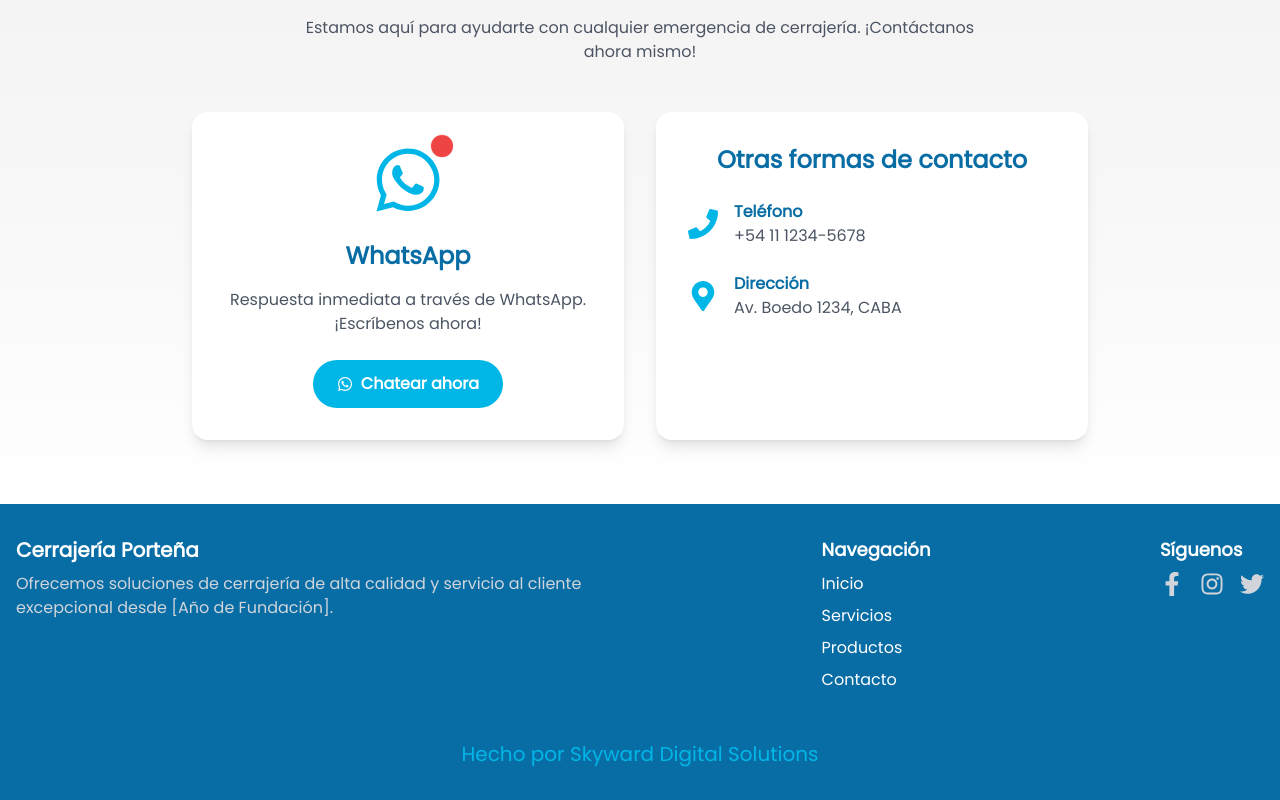
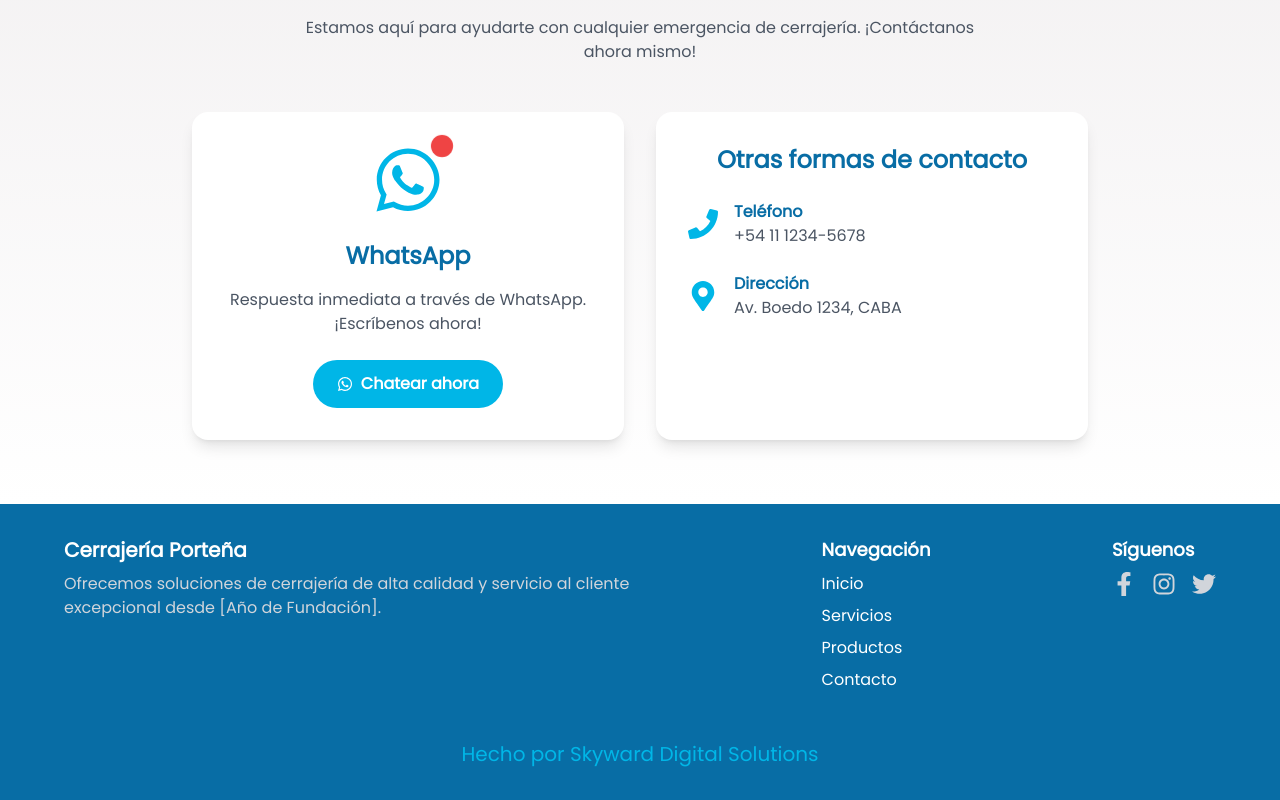
Before and after one commit to skywarddigitalsolutions/cerrajeria-portena, a Next.js app: page / in a window 1280 px wide. Shown: the part 3980-4780 px from the top of the page. Built offline with nearby package versions, Linux system fonts and the light colour scheme.

Commit message:
cambios footer

```diff
--- a/app/footer.tsx
+++ b/app/footer.tsx
@@ -6,7 +6,7 @@
   return (
     <footer className="bg-azul text-white py-8">
       <div className="container mx-auto px-4">
-        <div className="flex flex-col md:flex-row justify-between ">
+        <div className="flex flex-col md:flex-row justify-between lg:mx-12">
           <div className="mb-6 md:mb-0">
             <h3 className="text-xl font-bold mb-2">Cerrajería Porteña</h3>
             <p className="text-gray-300 lg:max-w-xl">
```
